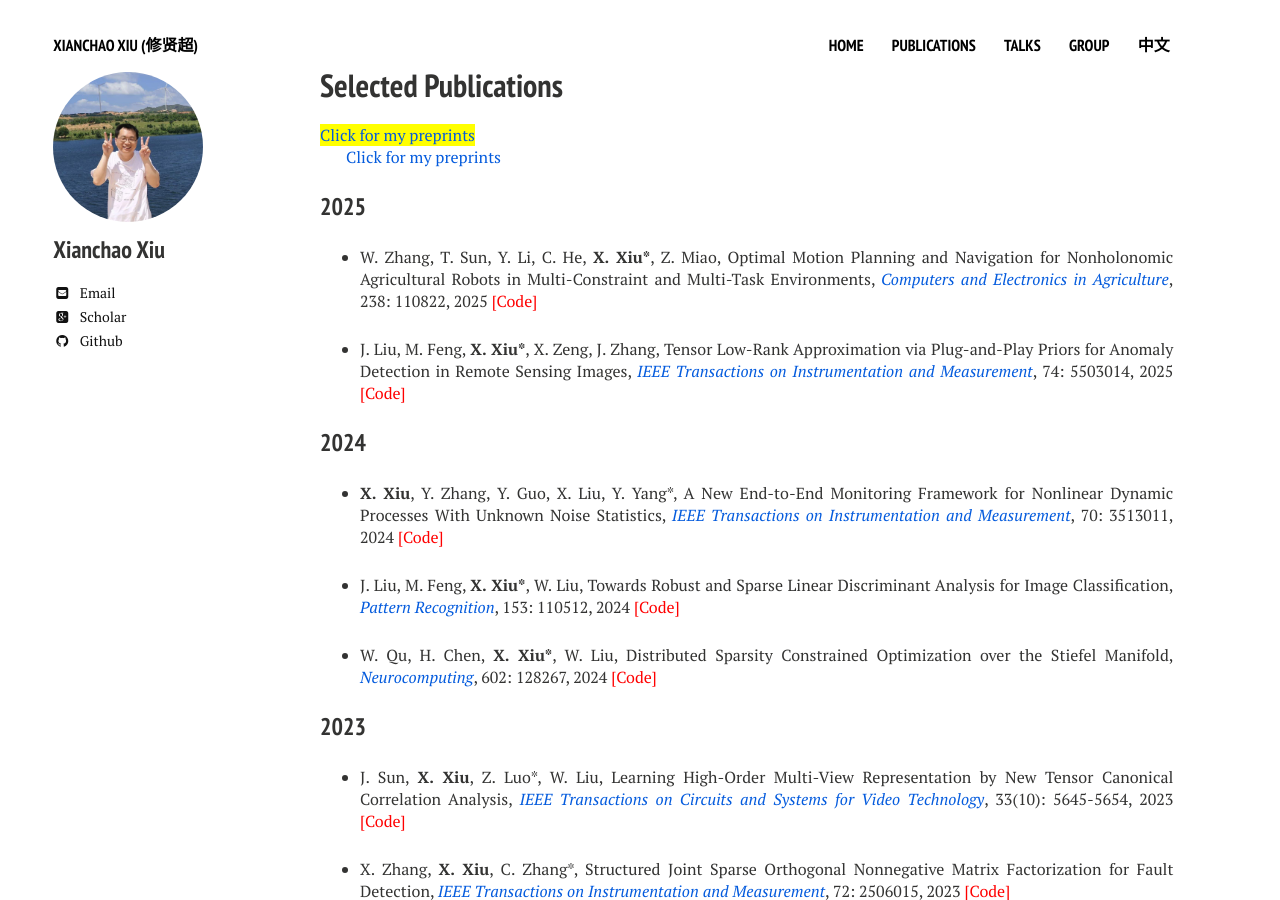
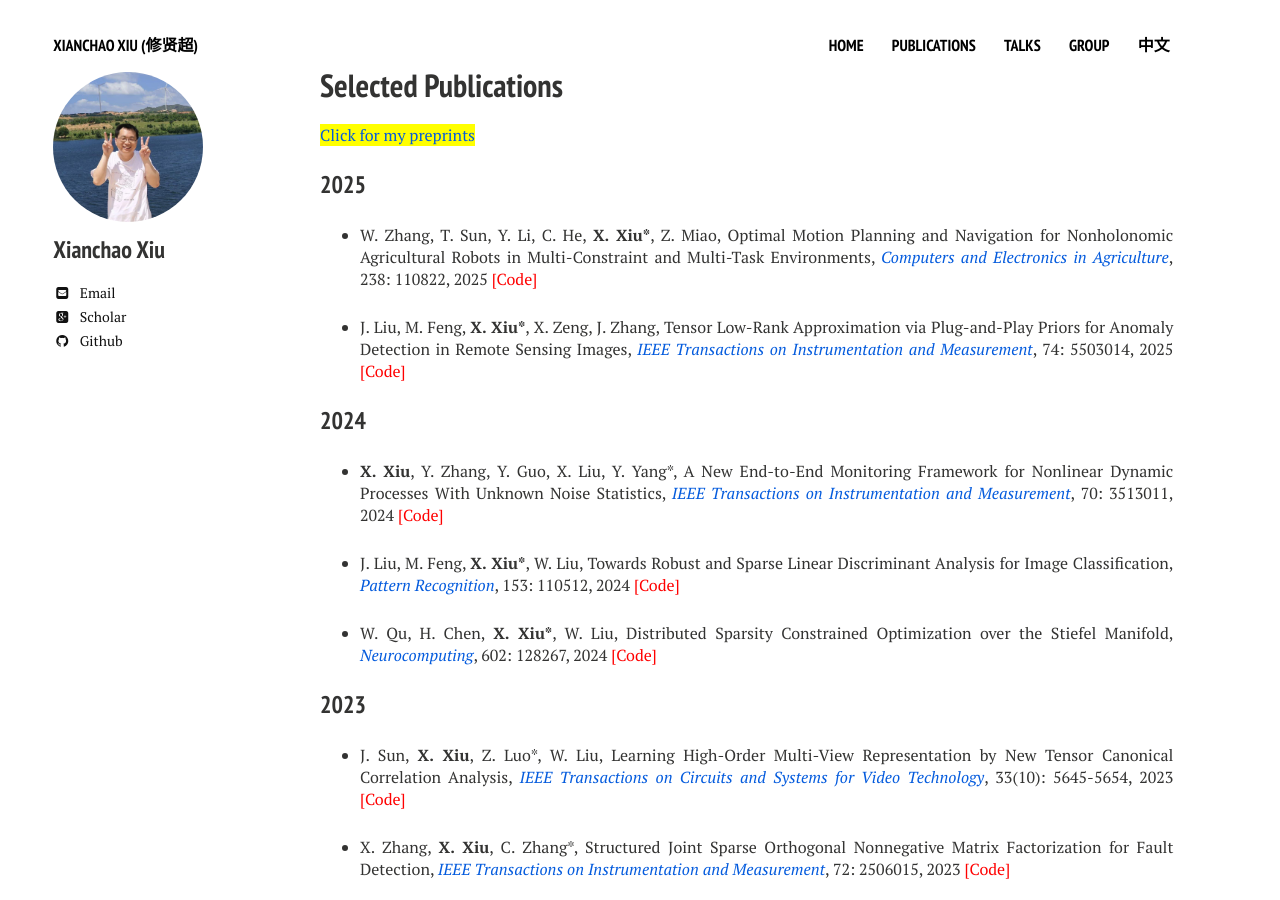
Before and after one commit to xianchaoxiu/xianchaoxiu.github.io, a Jekyll site: the page built from publications/index.md, in a window 1280 px wide and 900 px high. Built offline with Jekyll 4.4.1, drawn with Linux system fonts in a browser that asks for light colours; nearby versions of some CDN libraries.

Commit message:
Update index.md

```diff
--- a/publications/index.md
+++ b/publications/index.md
@@ -9,9 +9,6 @@ share: false
 
 <span style="background-color: yellow;"> <a href="https://arxiv.org/search/?query=xiu%2C+xianchao&searchtype=all&abstracts=show&order=-announced_date_first&size=50" class="textlink" target="_blank"> Click for my preprints </a>  </span>
 
-
-
-<a href="https://arxiv.org/search/?query=xiu%2C+xianchao&searchtype=all&abstracts=show&order=-announced_date_first&size=50" class="textlink" target="_blank"> Click for my preprints </a> <br>
 
 
 ### 2025
```
